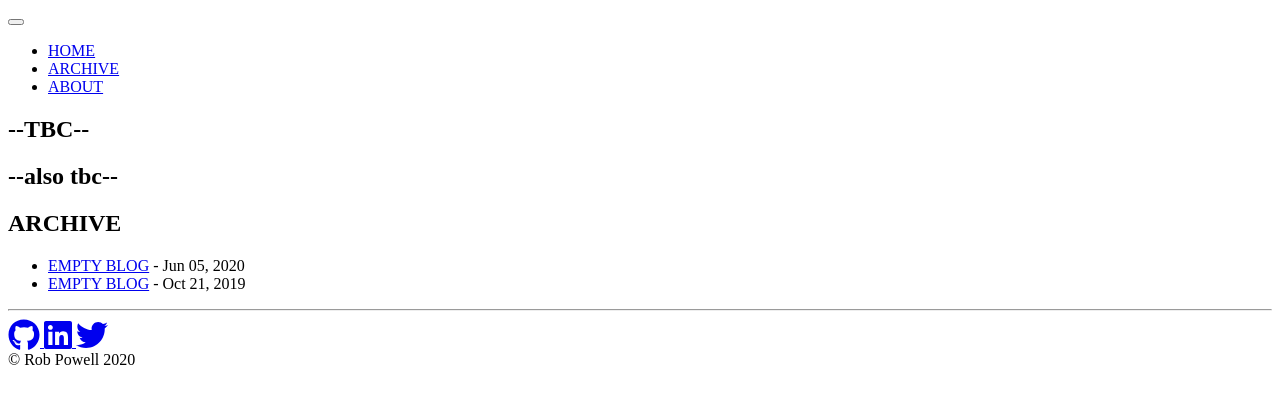
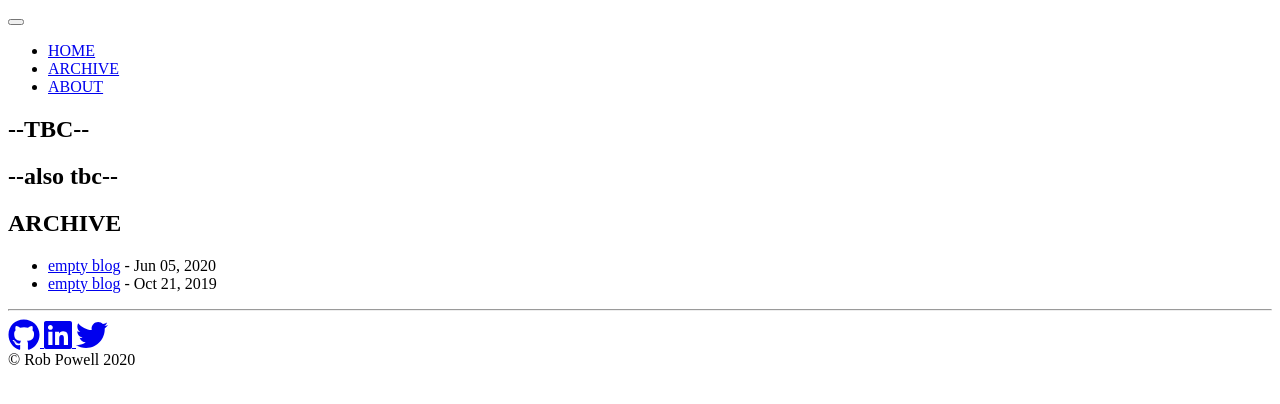
Before and after one commit to robertdpowell/tweetsinwelsh, a Jekyll site: the page built from archive.html, in a window 1280 px wide. Shown: the top 404 px of the page. Built offline with Jekyll 4.4.1, drawn with Linux system fonts in a browser that asks for light colours; nearby versions of some CDN libraries.

Commit message:
Revert "fiddling"
This reverts commit 30043c54b5e3473baa30501668e98f468ff6cf23.

```diff
--- a/_includes/archive.html
+++ b/_includes/archive.html
@@ -6,7 +6,7 @@
         <ul class="postlist">
           {% for post in site.posts %}
             <li>
-              <a class="uppercase" href="{{ post.url | prepend: site.baseurl }}" >{{ post.title | upcase }}</a> -
+              <a class="uppercase" href="{{ post.url | prepend: site.baseurl }}" >{{ post.title }}</a> -
                <span>{{ post.date | date: "%b %d, %Y" }}</span>
             </li>
           {% endfor %}
--- a/css/custom/includes/_nav.sass
+++ b/css/custom/includes/_nav.sass
@@ -13,7 +13,5 @@
 
 .navbar-light .navbar-nav .nav-link
   color: $primary
-  padding: .5rem 1rem
-  text-align: center
   &:hover
       color: $info
```
Also changed, not shown: css/bootstrap.css, 5 other files.
